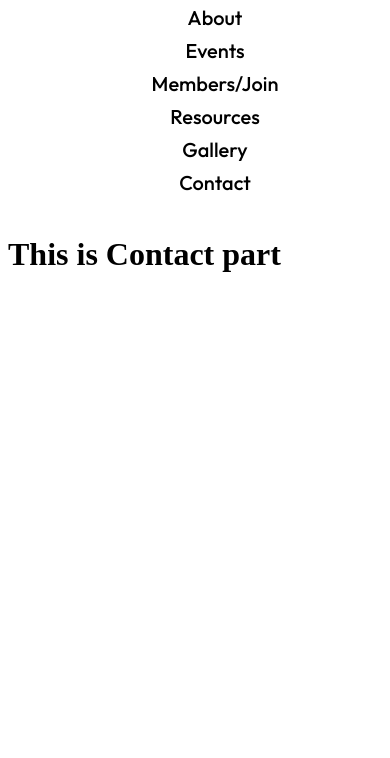
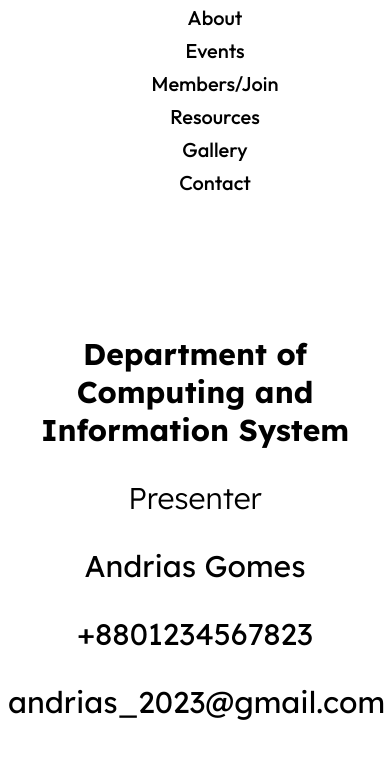
Before and after one commit to hubertDgomes/shudipto, a plain HTML site: page AllHTMLFiles/contact.html in a window 390 px wide. Shown: the part 160-918 px from the top of the page. Before the commit the page ends 844 px from the top, so only its background shows below. Drawn offline with Linux system fonts and the light colour scheme.

Commit message:
Onk kichu

```diff
--- a/AllHTMLFiles/contact.html
+++ b/AllHTMLFiles/contact.html
@@ -38,7 +38,7 @@
                         <li class="pointer hoverForNav">Members/Join</li>
                     </a>
 
-                    <a href="resources.html">
+                    <a href="https://elearn.daffodilvarsity.edu.bd/" target="_blank">
                         <li class="pointer hoverForNav">Resources</li>
                     </a>
 
@@ -54,7 +54,15 @@
         </div>
         <!-- Navbar part -->
 
-        <h1>This is Contact part</h1>
+        <!-- Contact part -->
+         <div class="contact">
+            <h1 class="conT1">Department of Computing and Information System</h1>
+            <p class="conT2">Presenter</p>
+            <p class="conT3">Andrias Gomes</p>
+            <p class="conT4">+8801234567823</p>
+            <p class="conT5">andrias_2023@gmail.com</p>
+         </div>
+        <!-- Contact part -->
     </div>
     </div>
 
--- a/slider.js
+++ b/slider.js
@@ -7,6 +7,8 @@ $('.single-item').slick({
   speed: 500,
   fade: true,
   cssEase: 'linear',
-  arrows: false
+  arrows: false,
+  autoplay: true,
+
 });
 });
--- a/style.css
+++ b/style.css
@@ -307,6 +307,47 @@ button {
 
 /* member part  */
 
+/* resources part  */
+.resources {
+    padding: 100px 0;
+}
+
+/* resources part  */
+
+/* contact part */
+.contact {
+    padding: ;
+}
+
+/* contact part */
+.conT1 {
+    font-size: 50px;
+    font-family: "Lexend Deca", sans-serif;
+}
+
+.conT2 {
+    font-size: 30px;
+    font-family: "Lexend Deca", sans-serif;
+    font-weight: 300;
+}
+
+.conT3 {
+    font-size: 30px;
+    font-family: "Lexend Deca", sans-serif;
+    font-weight: 400;
+}
+
+.conT4 {
+    font-size: 30px;
+    font-family: "Lexend Deca", sans-serif;
+    font-weight: 400;
+}
+
+.conT5 {
+    font-size: 30px;
+    font-family: "Lexend Deca", sans-serif;
+    font-weight: 400;
+}
 
 /* Responsive part */
 @media (max-width: 480px) {
@@ -434,9 +475,11 @@ button {
         border-radius: 20px;
         margin-bottom: 40px;
     }
-    .gap2{
+
+    .gap2 {
         gap: 40px;
     }
+
     /* Member  */
     /* event */
     .textOfEvent2 {
@@ -449,6 +492,45 @@ button {
     }
 
     /* event */
+    /* contat part */
+    .contact{
+        padding: 100px 0;
+    }
+    .conT1 {
+        font-size: 30px;
+        font-family: "Lexend Deca", sans-serif;
+        text-align: center;
+    }
+
+    .conT2 {
+        font-size: 30px;
+        font-family: "Lexend Deca", sans-serif;
+        font-weight: 300;
+        text-align: center;
+    }
+
+    .conT3 {
+        font-size: 30px;
+        font-family: "Lexend Deca", sans-serif;
+        font-weight: 400;
+        text-align: center;
+    }
+
+    .conT4 {
+        font-size: 30px;
+        font-family: "Lexend Deca", sans-serif;
+        font-weight: 400;
+        text-align: center;
+    }
+
+    .conT5 {
+        font-size: 30px;
+        font-family: "Lexend Deca", sans-serif;
+        font-weight: 400;
+        text-align: center;
+    }
+
+    /* contat part */
 }
 
 @media (max-width: 768px) {}
```
Also changed, not shown: AllHTMLFiles/about.html (+1 -1 lines), AllHTMLFiles/events.html (+1 -1 lines), AllHTMLFiles/gallery.html (+1 -1 lines), AllHTMLFiles/members.html (+1 -1 lines), AllHTMLFiles/resources.html (deleted, +0 -63 lines), index.html (+1 -1 lines).
